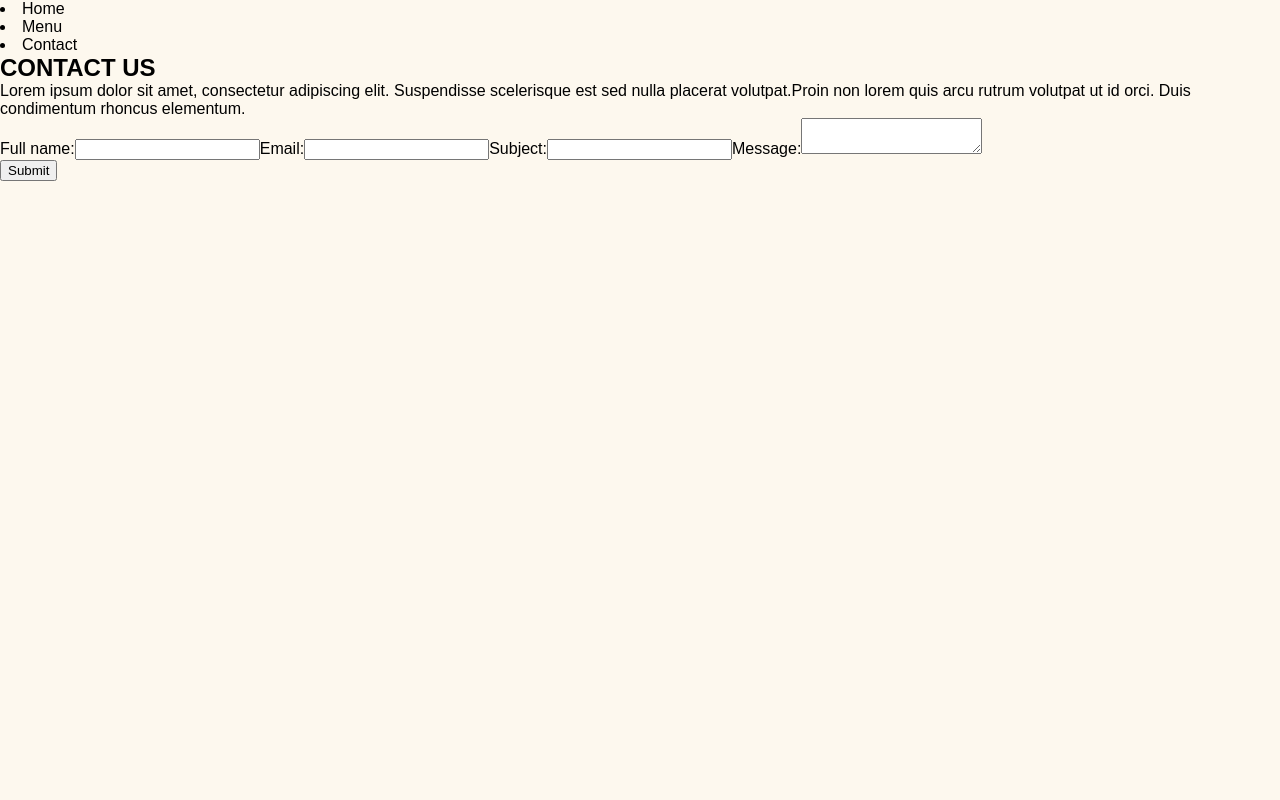
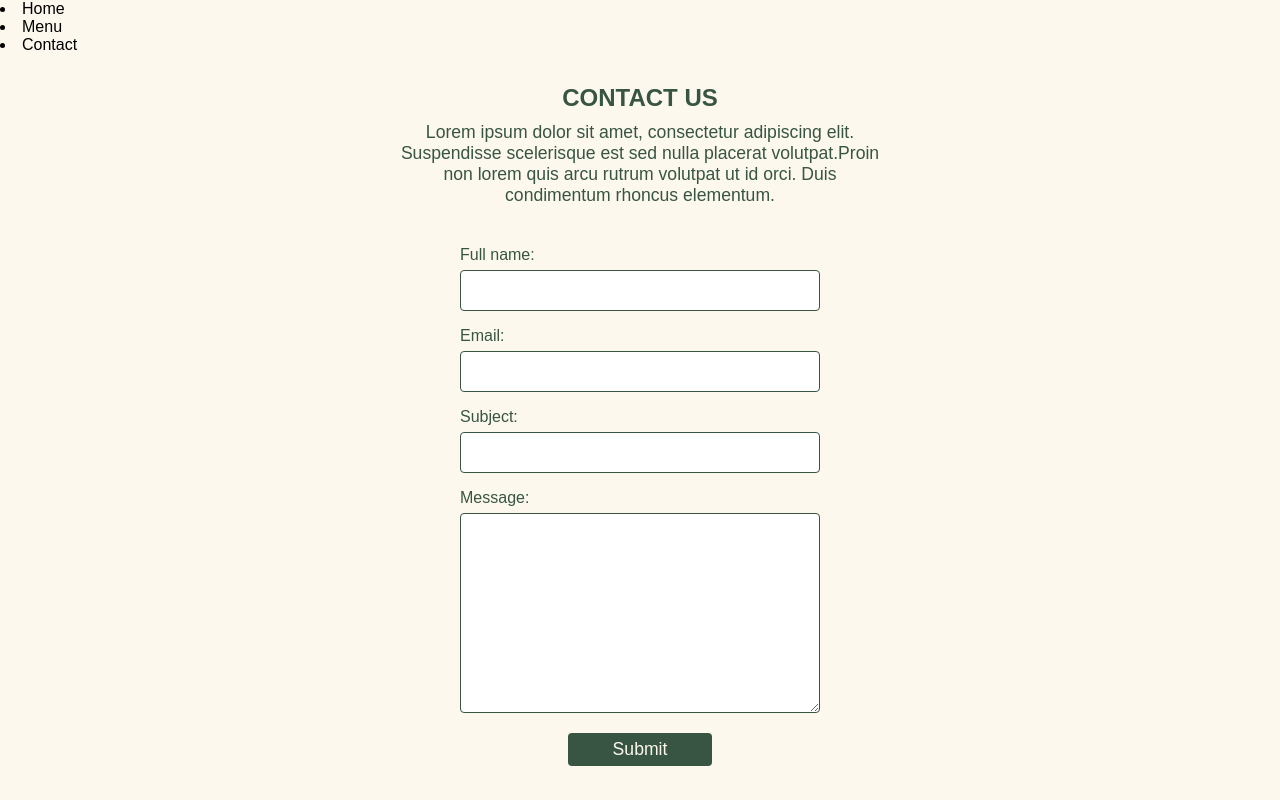
Before and after one commit to ken862734801/restaurant-website, a website built with webpack: page dist/index.html in a window 1280 px wide. Built offline with nearby package versions, Linux system fonts and the light colour scheme.

Commit message:
Update style.css

```diff
--- a/src/style.css
+++ b/src/style.css
@@ -69,3 +69,68 @@ header > p{
     font-size:0.90em;
     font-style:italic;
 }
+/*Styling for the contact page. */
+.contact-header, .contact-subheader{
+    text-align:center;
+    color:var(--secondary-color);
+}
+.contact-header{
+    margin-top:30px;
+    margin-bottom:10px;
+}
+.contact-subheader{
+    margin-top:10px;
+    margin-bottom:20px;
+    font-size:1.1em;
+    max-width:500px;
+}
+.contact-container{
+    width:25%;
+    min-width:400px;
+    margin: 0 auto;
+    padding:20px;
+    border-radius: 5px;
+}
+label{
+    color:var(--secondary-color);
+}
+#name, #email, #subject, textarea{
+    width:100%;
+    padding:12px;
+    border:1px solid var(--secondary-color);
+    border-radius:4px;
+    box-sizing: border-box;
+    margin-top:6px;
+    margin-bottom:16px;
+    resize:vertical;
+}
+input[type=submit]{
+    width:40%;
+    margin: 0 auto;
+    background-color: var(--secondary-color);
+    color:var(--main-color);
+    padding:6px;
+    font-size:1.1em;
+    border:none;
+    border-radius:4px;
+    cursor:pointer;
+};
+input[type=submit]:hover{
+    cursor:pointer;
+    background-color: #2f4738;
+}
+#message{
+    height:200px;
+};
+#submit{
+    width:100%;
+}
+#submit:hover{
+    background-color: #2f4738;
+}
+.button-container{
+    width:100%;
+    display:flex;
+    justify-content: center;
+    align-items: center;
+}
```
